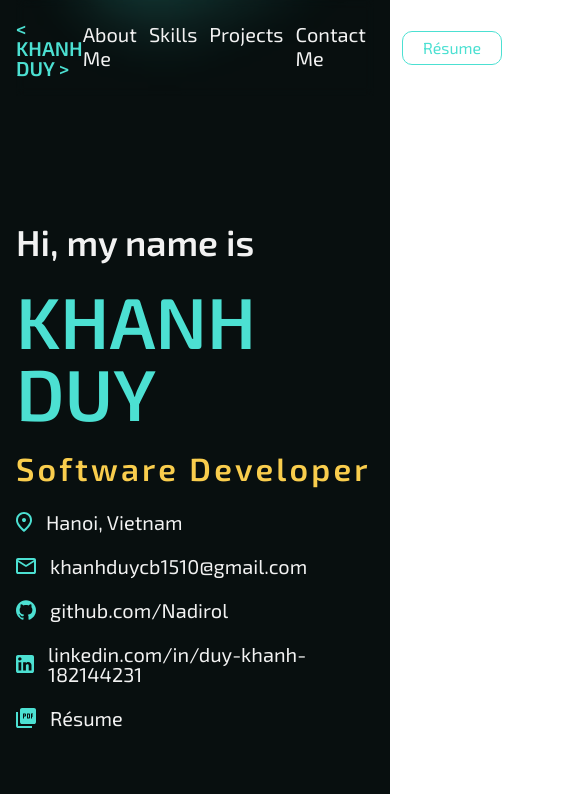
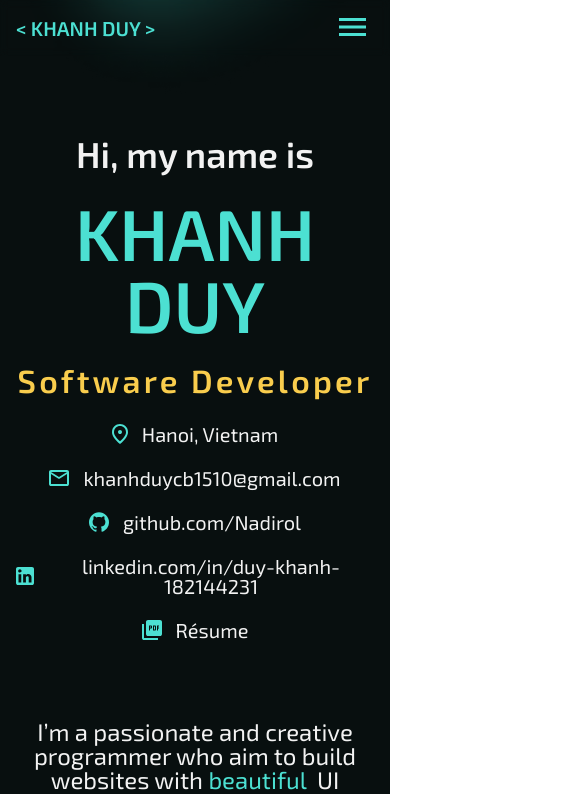
Before and after one commit to Nadirol/khanhduy.github.io, a React (Vite) app: page / in a window 390 px wide. Shown: the top 794 px of the page, 572 px wide, since content can reach past the window. Built offline with nearby package versions, Linux system fonts and the light colour scheme.

Commit message:
mobile responsiveness

```diff
--- a/src/components/Header.tsx
+++ b/src/components/Header.tsx
@@ -3,22 +3,32 @@ import { useState } from "react";
 const Header = ({ popupVisible }: any): JSX.Element => {
     const [ navMenuOpen, setNavMenuOpen ] = useState(false);
 
-    const openNavMenu = () => {
-        setNavMenuOpen(state => !state)
-    }
-
-    const closeNavMenu = () => {
+    const toggleNavMenu = () => {
         setNavMenuOpen(state => !state)
     }
 
     return (
-        <header className={`w-container mx-auto flex justify-between items-center py-[18px] xl:px-10
-        sticky top-0 left-0 z-20 backdrop-blur-sm ${popupVisible ? 'dark-overlay-screen' : ''} `}>
-            <a href="#" className="text-primary-dark-light font-exo-2 font-semibold text-xl leading-none">
+        <header className={`w-container-full mx-auto flex justify-between items-center -md:px-4 py-[18px] xl:px-10
+            sticky top-0 left-0 z-20 ${popupVisible ? 'dark-overlay-screen' : ''}
+                ${navMenuOpen ? '' : 'backdrop-blur-sm'}`}>
+            <a href="#" className={`text-primary-dark-light font-exo-2 font-semibold text-xl leading-none cursor-pointer
+                ${navMenuOpen ? '-md:opacity-0 pointer-events-none' : '-md:opacity-100'}`}>
                 &lt; KHANH DUY &gt;
             </a>
-            <div className="flex items-center justify-between md:w-full">
-                <ul className="flex gap-3 xl:gap-7 mx-auto">
+            { navMenuOpen ?
+                <img src="images/close icon.svg" alt="close" onClick={toggleNavMenu}
+                    className='md:hidden fixed right-6 top-[18px] cursor-pointer z-50'/>
+                :
+                <img src="images/menu icon.svg" alt="menu"  onClick={toggleNavMenu}
+                    className='md:hidden fixed right-6 top-[18px] cursor-pointer z-50'/>
+            }
+            <div className={`${ navMenuOpen ? 'flex -md:translate-x-0' : 'hidden -md:translate-x-full'} mobile-nav
+                    md:flex items-center md:justify-between md:h-full`}>
+                <a href="#" className={`text-primary-dark-light font-exo-2 font-semibold text-xl leading-none cursor-pointer
+                    ${navMenuOpen ? '-md:opacity-100 ' : '-md:opacity-0 pointer-events-none'} md:hidden`}>
+                    &lt; KHANH DUY &gt;
+                </a>
+                <ul className="flex -md:flex-col -md:items-center gap-7 md:gap-3 xl:gap-7 mx-auto">
                     <li>
                         <a href="#about" className="nav-link">About Me</a>
                     </li>
@@ -32,7 +42,7 @@ const Header = ({ popupVisible }: any): JSX.Element => {
                         <a href="#contact" className="nav-link">Contact Me</a>
                     </li>
                 </ul>
-                <div className="flex gap-9">
+                <div className="flex -md:flex-col -md:items-center gap-9">
                     <button>
                         <img src="/images/light bulb.svg" alt="theme toggle"/>
                     </button>
--- a/src/components/cards/ProjectCard.tsx
+++ b/src/components/cards/ProjectCard.tsx
@@ -2,7 +2,7 @@ const ProjectCard = (
     { title, preview, stack, shortDescription, primaryColor, codeLink, demoLink, popupToggle }: any):
     JSX.Element => {
         return (
-            <div className="grid md:gap-6 xl:gap-[120px]  grid-cols-sm-lg">
+            <div className="grid gap-6 xl:gap-[120px] md:grid-cols-sm-lg">
                 <div className="mx-auto">
                     <img src={preview} alt="project preview" className="max-w-[330px] mb-[18px]"/>
                     <div className="flex gap-[18px] w-fit mx-auto">
@@ -20,12 +20,12 @@ const ProjectCard = (
                         </a>
                     </div>
                 </div>
-                <div className="text-start">
+                <div className="text-center md:text-start">
                     <h1 className={`${primaryColor === 'light-yellow' ? 'text-light-yellow' : 'text-primary-dark-light'}
                         font-exo-2 font-semibold text-4xl mb-5`}>
                         {title}
                     </h1>
-                    <div className="flex gap-x-6 flex-wrap">
+                    <div className="flex gap-x-6 flex-wrap -md:justify-center">
                         {stack.map((item: string) => (
                             <button key={item}
                                 className={`border button-primary mb-5
--- a/src/components/home/AboutSection.tsx
+++ b/src/components/home/AboutSection.tsx
@@ -1,7 +1,7 @@
 const AboutSection = () => (
     <section id="about" className="min-h-section relative z-10 mb-12">
-        <div className="mt-4 py-7 xl:pl-[6.375rem] grid gap-6 grid-cols-1 md:grid-cols-sm-lg xl:grid-cols-base-lg">
-            <div className="pt-[84px]">
+        <div className="mt-4 py-16 md:py-[112px] xl:pl-[6.375rem] grid gap-20 md:gap-6 grid-cols-1 md:grid-cols-sm-lg xl:grid-cols-base-lg">
+            <div className="text-center md:text-start">
                 <div className="flex gap-6 flex-col mb-7">
                     <h2 className="text-neutral-50 font-exo-2 font-semibold text-4xl leading-none">
                         Hi, my name is
@@ -14,39 +14,39 @@ const AboutSection = () => (
                     </h3>
                 </div>
 
-                <ul className="flex gap-6 flex-col">
-                    <li className="flex gap-[14px] items-center">
+                <ul className="flex gap-6 flex-col items-center md:items-start">
+                    <li className="about-link">
                         <img src="/images/point icon.svg" alt="" />
                         <h1 className="profile-link">Hanoi, Vietnam</h1>
                     </li>
-                    <li className="flex gap-[14px] items-center">
+                    <li className="about-link">
                         <img src="/images/mail icon.svg" alt="" />
                         <a href="#contact" className="profile-link">khanhduycb1510@gmail.com</a>
                     </li>
-                    <li className="flex gap-[14px] items-center">
+                    <li className="about-link">
                         <img src="/images/github icon.svg" alt="" />
                         <a href="https://github.com/Nadirol" target="_blank" className="profile-link">github.com/Nadirol</a>
                     </li>
-                    <li className="flex gap-[14px] items-center">
+                    <li className="about-link">
                         <img src="/images/linkedin icon.svg" alt="" />
                         <a href="https://www.linkedin.com/in/duy-khanh-182144231/" target="_blank" className="profile-link">
                             linkedin.com/in/duy-khanh-182144231
                         </a>
                     </li>
-                    <li className="flex gap-[14px] items-center">
+                    <li className="about-link">
                         <img src="/images/pdf icon.svg" alt="" />
                         <a className="profile-link">Résume</a>
                     </li>
                 </ul>
             </div>
-            <div className="pt-[84px] ">
-                <p className="about-paragraph mr-auto max-w-[438px] mb-[80px]">
+            <div className="">
+                <p className="about-paragraph mr-auto max-w-[438px] mb-[80px] text-center md:text-start">
                     I’m a passionate and creative programmer who aim to build
                     websites with
                     <span className="text-primary-dark-light">&nbsp;beautiful&nbsp;</span> UI and
                     <span className="text-primary-dark-light">&nbsp;intuitive&nbsp;</span> UX using up-to-date technologies.
                 </p>
-                <p className="about-paragraph mr-10 ml-auto text-end max-w-[438px] mb-[136px]">
+                <p className="about-paragraph md:mr-10 ml-auto text-center md:text-end max-w-[438px] mb-16 md:mb-[136px]">
                     I Look forward to take part in a pofessional working environment to futher
                     <span className="text-primary-dark-light">&nbsp;improve&nbsp;</span>
                     and <span className="text-primary-dark-light">&nbsp;apply&nbsp;</span> my skills.
--- a/src/components/home/ContactSection.tsx
+++ b/src/components/home/ContactSection.tsx
@@ -6,7 +6,7 @@ const ContactSection = () => (
             Leave a feedback or message
         </h1>
         <form action="https://formsubmit.co/f014aa1b902d62b9fceb94b24be012c5" method="POST" id="contact-form"
-            className="w-form mx-auto grid gap-x-[4.5rem] gap-y-9 grid-cols-2">
+            className="w-form mx-auto grid gap-x-4 md:gap-x-[4.5rem] gap-y-9 grid-cols-2">
             <div className="form-text">
                 <h1 className="mb-4">Your Name</h1>
                 <input type="text" name="name" required placeholder="Enter your name"
--- a/src/index.css
+++ b/src/index.css
@@ -14,7 +14,7 @@
 }
 
 .button-primary {
-    @apply px-6 py-2.5 rounded-[10px] font-exo-2 font-normal text-base leading-none
+    @apply px-3 md:px-6 py-2.5 rounded-[10px] font-exo-2 font-normal text-sm md:text-base leading-none
 }
 
 .dark-overlay-screen {
@@ -42,4 +42,12 @@
     before:bg-gradient-to-b before:from-transparent before:to-neutral-800 before:pointer-events-none
 }
 
+.mobile-nav {
+    @apply h-screen -md:gap-9
+    fixed -md:flex-col top-0 right-0 z-40 w-3/4 -md:pt-[102px] -md:px-[3.5rem] -md:bg-filter-dark -md:backdrop-blur-sm
+}
+
+.about-link {
+    @apply flex gap-[14px] items-center
+}
 @tailwind utilities;
--- a/tailwind.config.cjs
+++ b/tailwind.config.cjs
@@ -28,6 +28,8 @@ module.exports = {
       },
       width: {
         'container': 'min(1200px, 100% - 2rem)',
+        'container-full': 'min(1200px, 100%)',
+        'mobile-screen': 'calc(100vw - 2rem)',
         'form': 'min(776px, 100% - 1rem)'
       },
       minHeight: {
```
Also changed, not shown: src/components/home/Popup.tsx (+4 -4 lines), public/images/close icon.svg (added), public/images/menu icon.svg (added).
